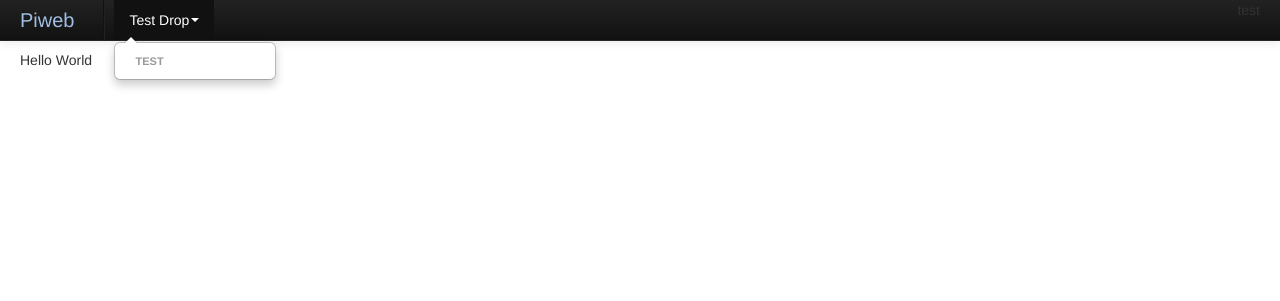
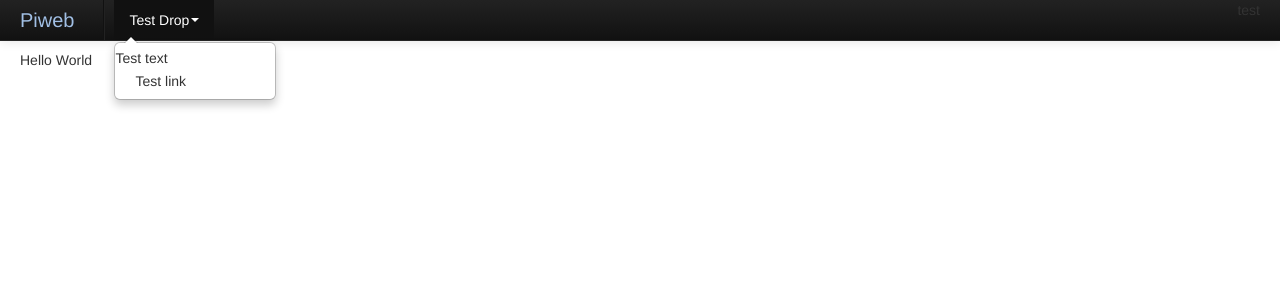
Before and after one commit to lakehousepi/piweb.site, a Django app: page / in a window 1280 px wide, after a click on "Test Drop". Shown: the top 301 px of the page. Run offline with Django 3.2, Linux system fonts and the light colour scheme; data comes from the database, SQL or seed files in the repository; parts of the project's set-up code (start-up, migrations or seed data) failed here and were passed over; some libraries are stand-ins or nearby versions.

Commit message:
test link

```diff
--- a/piweb/piweb/templates/base.html
+++ b/piweb/piweb/templates/base.html
@@ -45,7 +45,8 @@
 														<li class="dropdown">
 															<a class="dropdown-toggle" href="#" data-toggle="dropdown">Test Drop<span class="caret"></span></a>
 													    <ul class="dropdown-menu">
-													        <li class="nav-header">Test</li>
+													        <li>Test text</li>
+																	<li><a href="www.google.com">Test link</a></li>
 													    </ul>
 														</li>
                         </ul>
```
